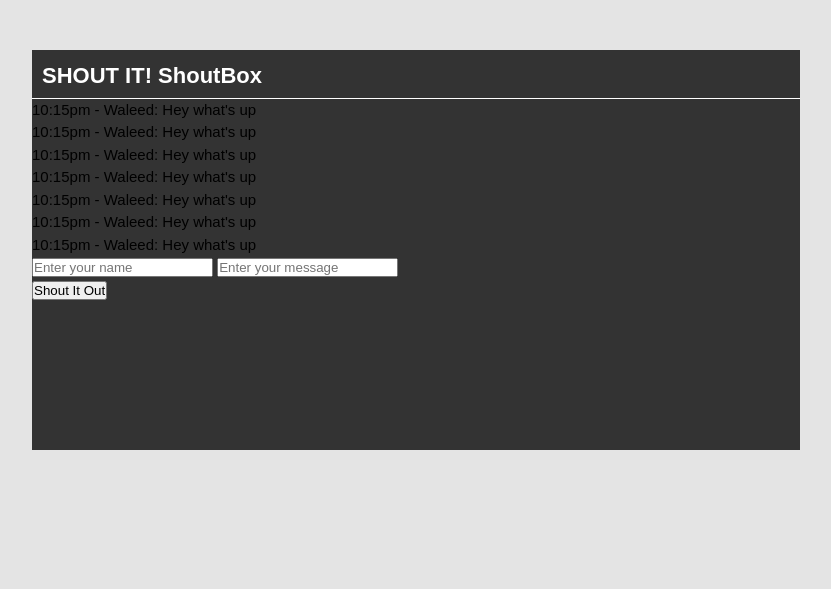
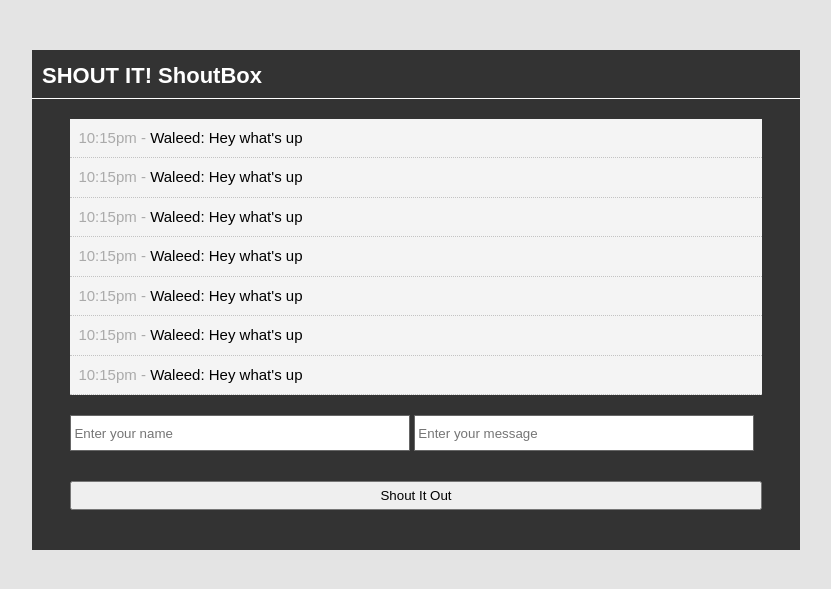
Before and after one commit to waleedrehman31/PHP-mini-projects, a PHP site: page / in a window 1280 px wide. Shown: the top 589 px of the page, without its empty margins (224-1055 px from the left). Run offline with PHP 8.4, Linux system fonts and the light colour scheme.

Commit message:
Completing the CSS

```diff
--- a/shout_out_done/css/style.css
+++ b/shout_out_done/css/style.css
@@ -15,7 +15,7 @@ body {
 	margin: 50px auto;
 	overflow: auto;
 	width: 60%;
-	min-height: 400px;
+	min-height: 500px;
 }
 
 header h1 {
@@ -24,3 +24,49 @@ header h1 {
 	padding: 15px 0 10px 10px;
 	border-bottom: 1px solid white;
 }
+
+#shouts {
+	width: 90%;
+	background-color: #f4f4f4;
+	height: 400;
+	margin: 20px auto;
+	overflow: auto;
+}
+
+.shout {
+	list-style: none;
+	padding: 8px;
+	border-bottom: 1px dotted #c3c3c3;
+}
+
+.shout span {
+	color: #aaaaaa;
+}
+
+#input {
+	width: 90%;
+	min-height: 80px;
+	margin: auto;
+	padding: 0;
+}
+
+#input input[type='text'] {
+	height: 28px;
+	width: 48%;
+	padding: 3px;
+	margin-bottom: 20px;
+	border: #666666 solid 1px;
+}
+
+#input .shout-button {
+	padding: 5px;
+	margin-bottom: 30px;
+	width: 100%;
+	margin: 10px auto;
+}
+
+@media only screen and (max-width: 768px) {
+	#input input[type='text'] {
+	width: 98%;
+}
+}
```
